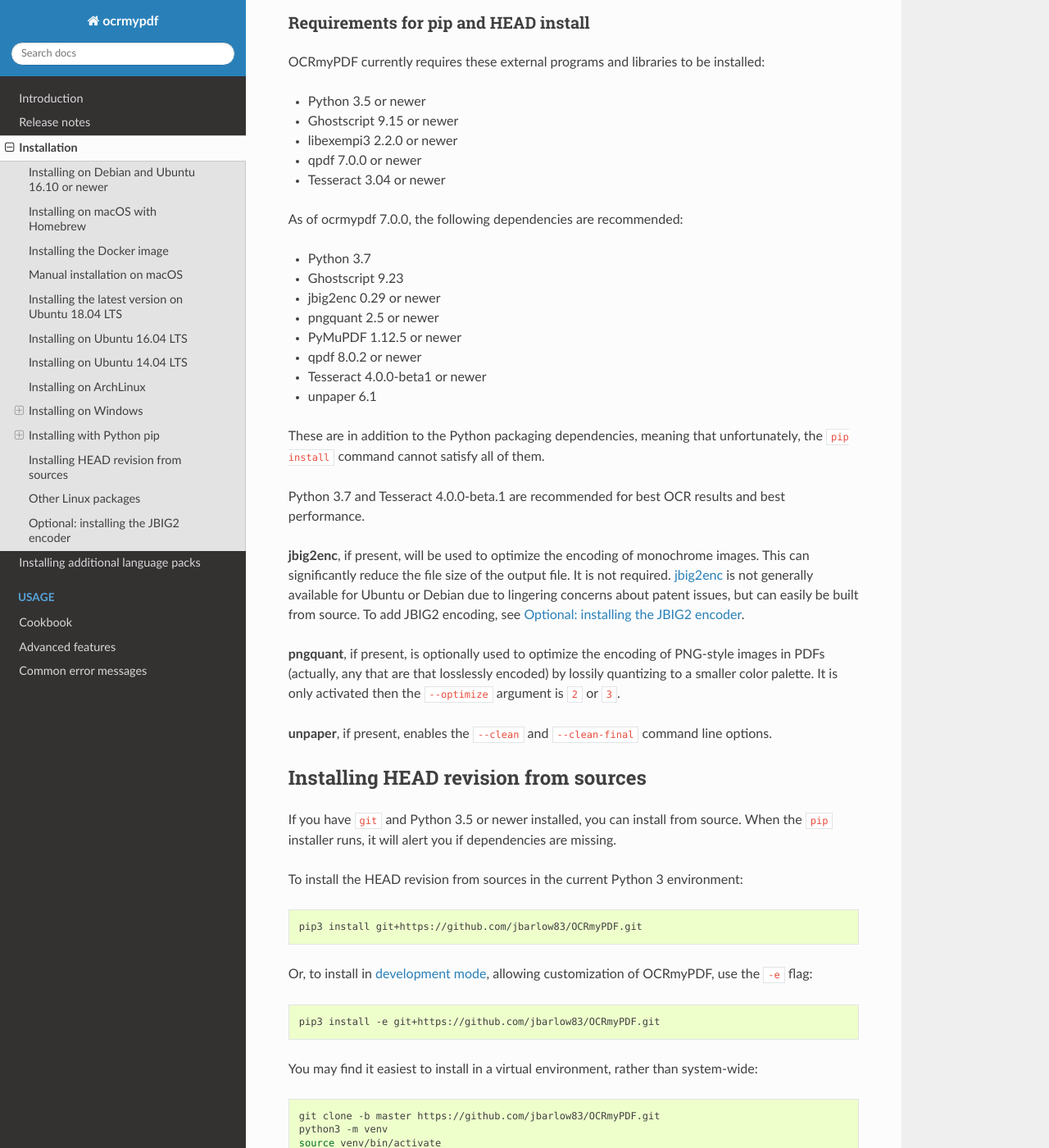
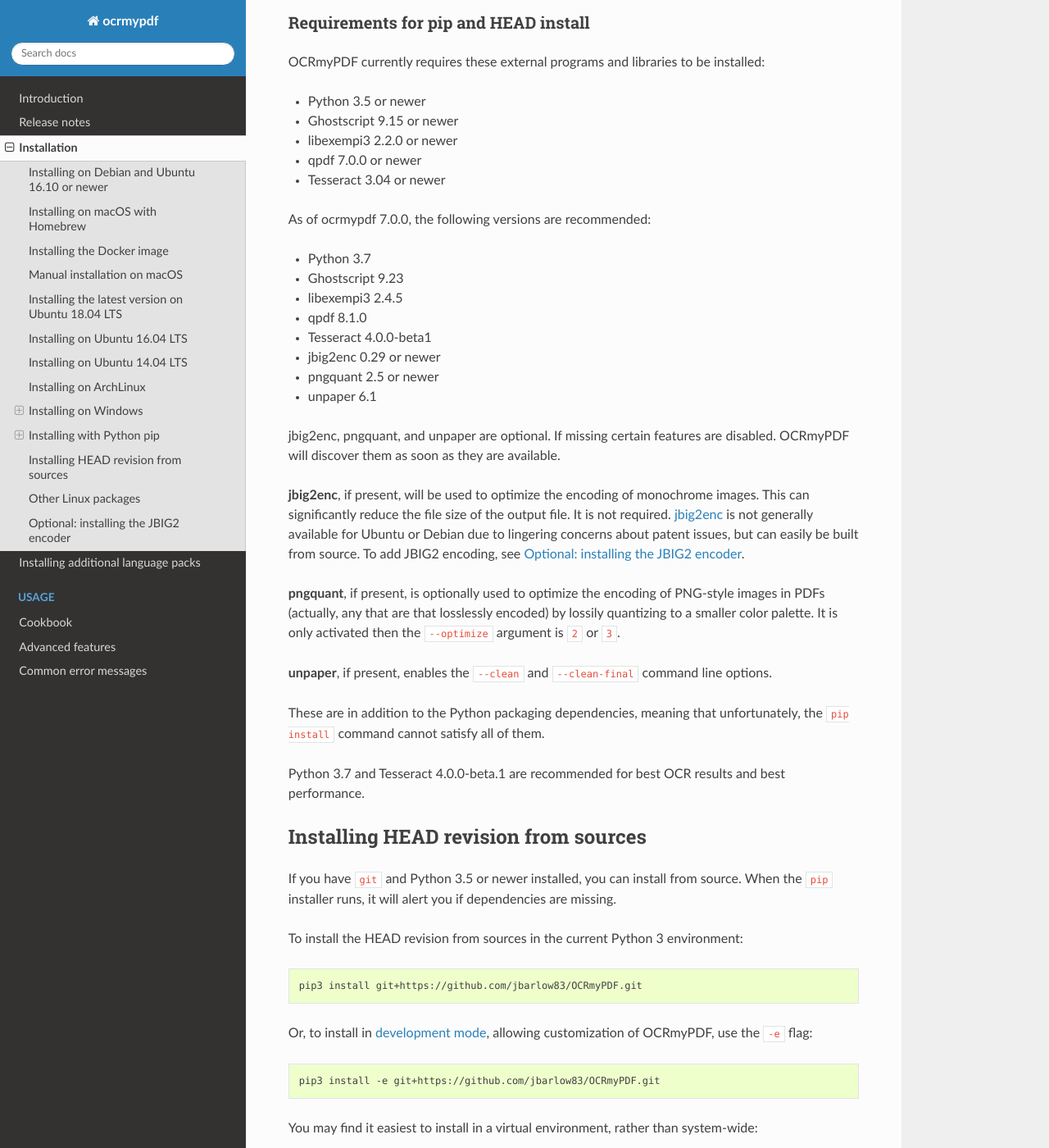
Before and after one commit to Felix-Brandstetter/Projektpraktikum-Realisierung-innovativer-Dienste, a Sphinx documentation site: the page built from docs/installation.rst, in a window 1280 px wide and 1400 px high, scrolled down 9104 px. Shown: the whole window at 82% size. Built offline with Sphinx 7.4.7 and the Read the Docs theme 2.0.0, drawn with Linux system fonts in a browser that asks for light colours; pages that are not in the unit, such as notebooks, are missing from menus; the version number is read from the project's files by our own code.

Commit message:
More doc updates for 7.0.0

```diff
--- a/docs/installation.rst
+++ b/docs/installation.rst
@@ -1,7 +1,7 @@
 Installation
 ============
 
-.. |latest| image:: https://repology.org/badge/version-for-repo/debian_stable/ocrmypdf.svg
+.. |latest| image:: https://img.shields.io/pypi/v/ocrmypdf.svg
     :alt: OCRmyPDF latest released version on PyPI
 
 |latest|
@@ -437,26 +437,28 @@
 - qpdf 7.0.0 or newer
 - Tesseract 3.04 or newer
 
-As of ocrmypdf 7.0.0, the following dependencies are recommended:
+As of ocrmypdf 7.0.0, the following versions are recommended:
 
 - Python 3.7
 - Ghostscript 9.23
+- libexempi3 2.4.5
+- qpdf 8.1.0
+- Tesseract 4.0.0-beta1
 - jbig2enc 0.29 or newer
 - pngquant 2.5 or newer
-- PyMuPDF 1.12.5 or newer
-- qpdf 8.0.2 or newer
-- Tesseract 4.0.0-beta1 or newer
 - unpaper 6.1
 
-These are in addition to the Python packaging dependencies, meaning that unfortunately, the ``pip install`` command cannot satisfy all of them.
-
-Python 3.7 and Tesseract 4.0.0-beta.1 are recommended for best OCR results and best performance.
+jbig2enc, pngquant, and unpaper are optional. If missing certain features are disabled. OCRmyPDF will discover them as soon as they are available.
 
 **jbig2enc**, if present, will be used to optimize the encoding of monochrome images.  This can significantly reduce the file size of the output file.  It is not required.  `jbig2enc <https://github.com/agl/jbig2enc>`_ is not generally available for Ubuntu or Debian due to lingering concerns about patent issues, but can easily be built from source. To add JBIG2 encoding, see `Optional: installing the JBIG2 encoder`_.
 
 **pngquant**, if present, is optionally used to optimize the encoding of PNG-style images in PDFs (actually, any that are that losslessly encoded) by lossily quantizing to a smaller color palette. It is only activated then the ``--optimize`` argument is ``2`` or ``3``.
 
 **unpaper**, if present, enables the ``--clean`` and ``--clean-final`` command line options.
+
+These are in addition to the Python packaging dependencies, meaning that unfortunately, the ``pip install`` command cannot satisfy all of them.
+
+Python 3.7 and Tesseract 4.0.0-beta.1 are recommended for best OCR results and best performance.
 
 
 Installing HEAD revision from sources
```
Also changed, not shown: docs/introduction.rst (+5 -4 lines).
